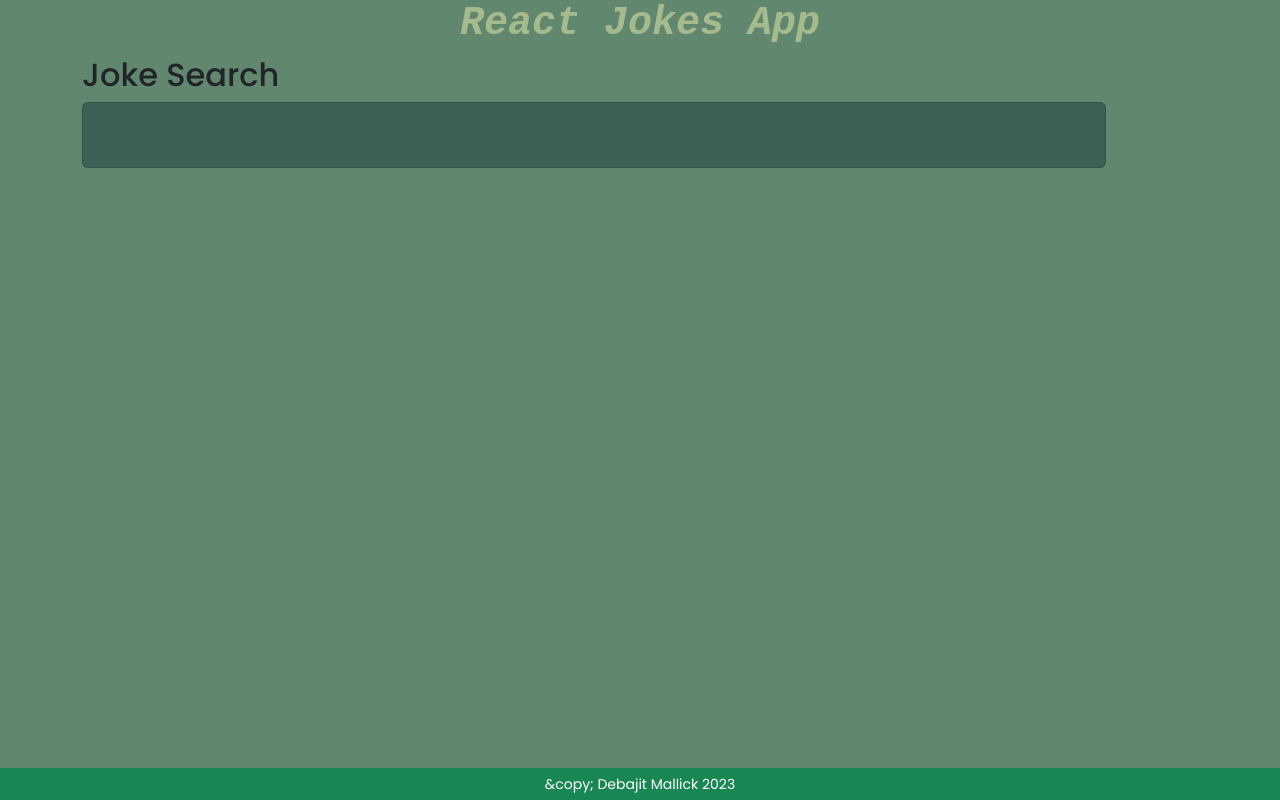
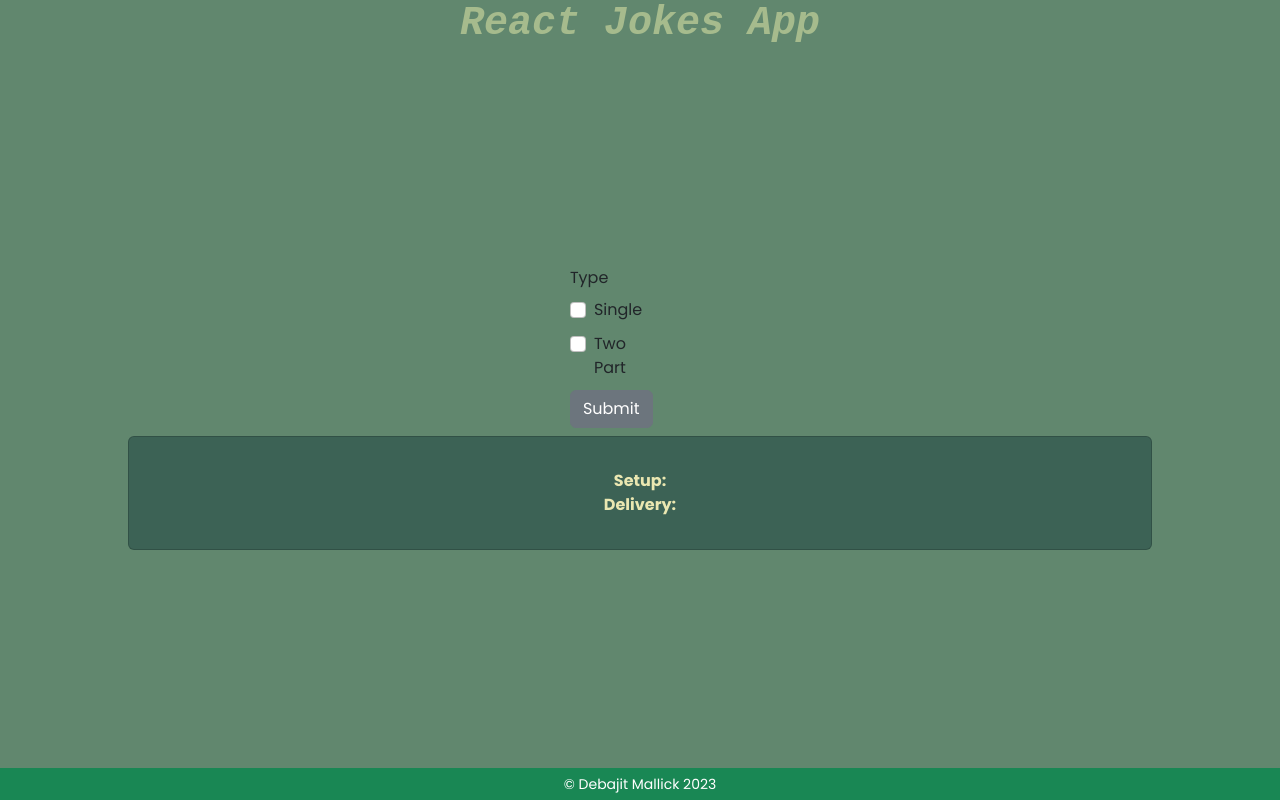
Before and after one commit to akshayasilvoj/jokeapp, a React (Create React App) app: page / in a window 1280 px wide. Built offline with nearby package versions, Linux system fonts and the light colour scheme; no server answers.

Commit message:
add search option and get joke based on search

```diff
--- a/src/App.js
+++ b/src/App.js
@@ -9,6 +9,9 @@
 function App() {
   const [year, setYear] = useState('2023');
   const [joke, setJoke] = useState('');
+  const [setup, setSetup] = useState('');
+  const [delivery, setDelivery] = useState('');
+  const [jokeType, setJokeType] = useState('');
 
   const getYear = () => {
     const date = new Date();
@@ -16,33 +19,66 @@
     return year;
   };
 
+  const submitJokeSerachData = (jokeType) => {
+    let type = '';
+    if (jokeType.single === jokeType.twopart) {
+      type = 'Any';
+    } else if (jokeType.single) {
+      type = 'single';
+    } else if (jokeType.twopart) {
+      type = 'twopart';
+    }
+
+    getJoke(type).then((res) => {
+      if (res.error) {
+        alert('Error');
+      } else {
+        if (res.type === 'twopart') {
+          setSetup(res.setup);
+          setDelivery(res.delivery);
+          setJokeType('twopart');
+        } else {
+          setJoke(res.joke);
+          setJokeType('single');
+        }
+      }
+    });
+  };
+
   useEffect(() => {
     setYear(getYear());
   }, []);
 
   useEffect(() => {
-    getJoke().then((res) => {
+    getJoke('Any').then((res) => {
       if (res.error) {
         alert('Error');
       } else {
         if (res.type === 'twopart') {
-          let newJoke = `Setup: ${res.setup}.\nDelivery: ${res.delivery}`;
-          setJoke(newJoke);
+          setSetup(res.setup);
+          setDelivery(res.delivery);
+          setJokeType('twopart');
         } else {
           setJoke(res.joke);
+          setJokeType('single');
         }
       }
     });
   }, []);
   return (
-    <Container>
+    <div className='d-flex flex-column justify-content-between align-items-center h-100'>
       <h1 className='app-header'>React Jokes App</h1>
-      <main>
-        <JokeSearch />
-        <JokeCard joke={joke} />
-      </main>
-      <AppFooter footerText={`&copy; Debajit Mallick ${year}`} />
-    </Container>
+      <Container className='d-flex flex-column align-items-center'>
+        <JokeSearch getJokeSerachData={submitJokeSerachData} />
+        <JokeCard
+          joke={joke}
+          jokeType={jokeType}
+          setup={setup}
+          delivery={delivery}
+        />
+      </Container>
+      <AppFooter footerText={`Debajit Mallick ${year}`} />
+    </div>
   );
 }
 
--- a/src/api/JokeAPI.js
+++ b/src/api/JokeAPI.js
@@ -1,15 +1,17 @@
 import axios from 'axios';
+// (categories = 'Any'),
+//   (language = ''),
+//   (blackListFlag = ''),
+//   (jokeType = 'single'),
+//   (jokeString = ''),
+//   (idRange = ''),
+//   (amount = '');
 
-export default function getJoke(
-  categories = 'Any',
-  language = '',
-  blackListFlag = '',
-  jokeType = 'single',
-  jokeString = '',
-  idRange = '',
-  amount = ''
-) {
-  const URL = 'https://v2.jokeapi.dev/joke/Any';
+export default function getJoke(type) {
+  let URL = 'https://v2.jokeapi.dev/joke/Any';
+  if (type !== 'Any') {
+    URL = `${URL}?type=${type}`;
+  }
   return axios.get(URL).then((res) => {
     return res.data;
   });
--- a/src/component/JokeCard.js
+++ b/src/component/JokeCard.js
@@ -1,13 +1,22 @@
-import { Card, CardHeader, CardBody, CardText } from 'reactstrap';
+import { Card, CardBody, CardText } from 'reactstrap';
 import './JokeCard.css';
 import PropTypes from 'prop-types';
 
-const JokeCard = ({ joke }) => {
+const JokeCard = ({ joke, jokeType, setup, delivery }) => {
   return (
     <>
       <Card className='my-2 joke-card text-center p-3'>
         <CardBody className='joke-card-body'>
-          <CardText className='joke-card-text'>{joke}</CardText>
+          {jokeType === 'single' ? (
+            <CardText className='joke-card-text'>{joke}</CardText>
+          ) : (
+            <CardText className='joke-card-text'>
+              <strong>Setup: </strong> {setup}
+              <br />
+              <strong>Delivery: </strong>
+              {delivery}
+            </CardText>
+          )}
         </CardBody>
       </Card>
     </>
@@ -16,6 +25,7 @@
 
 JokeCard.propTypes = {
   joke: PropTypes.string.isRequired,
+  jokeType: PropTypes.string.isRequired,
 };
 
 export default JokeCard;
--- a/src/component/JokeSearch.js
+++ b/src/component/JokeSearch.js
@@ -1,8 +1,51 @@
-const JokeSearch = () => {
+import { useState } from 'react';
+import { Row, Col, Form, FormGroup, Label, Input, Button } from 'reactstrap';
+
+const JokeSearch = ({ getJokeSerachData }) => {
+  const [jokeType, setJokeType] = useState({ single: false, twopart: false });
+
+  const handleChangeJokeType = (e) => {
+    let newJokeType = { ...jokeType };
+    if (e.target.name === 'single') {
+      newJokeType.single = e.target.checked;
+    } else {
+      newJokeType.twopart = e.target.checked;
+    }
+    setJokeType(newJokeType);
+  };
+
   return (
-    <div>
-      <h2>Joke Search</h2>
-    </div>
+    <Form action='/'>
+      <Row>
+        <Col md='3'>
+          <Label for='jokeType'>Type</Label>
+          <FormGroup check>
+            <Input
+              name='single'
+              type='checkbox'
+              value='single'
+              onChange={(e) => handleChangeJokeType(e)}
+            />
+            <Label>Single</Label>
+          </FormGroup>
+          <FormGroup check>
+            <Input
+              name='twopart'
+              type='checkbox'
+              value='twopart'
+              onChange={(e) => handleChangeJokeType(e)}
+            />
+            <Label>Two Part</Label>
+          </FormGroup>
+        </Col>
+
+        <Col md='3'></Col>
+        <Col md='3'></Col>
+      </Row>
+      <Button type='button' onClick={() => getJokeSerachData(jokeType)}>
+        Submit
+      </Button>
+    </Form>
   );
 };
 
--- a/src/component/layout/AppFooter.js
+++ b/src/component/layout/AppFooter.js
@@ -1,13 +1,15 @@
+import PropTypes from 'prop-types';
+
 const AppFooter = ({ footerText }) => {
   return (
-    <footer className='fixed-bottom text-center p-1 text-white bg-success'>
-      <small>{footerText}</small>
+    <footer className='text-center p-1 text-white bg-success w-100'>
+      <small>&copy; {footerText}</small>
     </footer>
   );
 };
 
+AppFooter.propTypes = {
+  footerText: PropTypes.string.isRequired,
+};
+
 export default AppFooter;
-
-AppFooter.defaultProps = {
-  footerText: 'Debajit Mallick 2023',
-};
--- a/src/index.css
+++ b/src/index.css
@@ -3,3 +3,7 @@
   font-family: 'Poppins', sans-serif !important;
   background-color: #61876e !important;
 }
+
+#root {
+  height: 100vh;
+}
```
